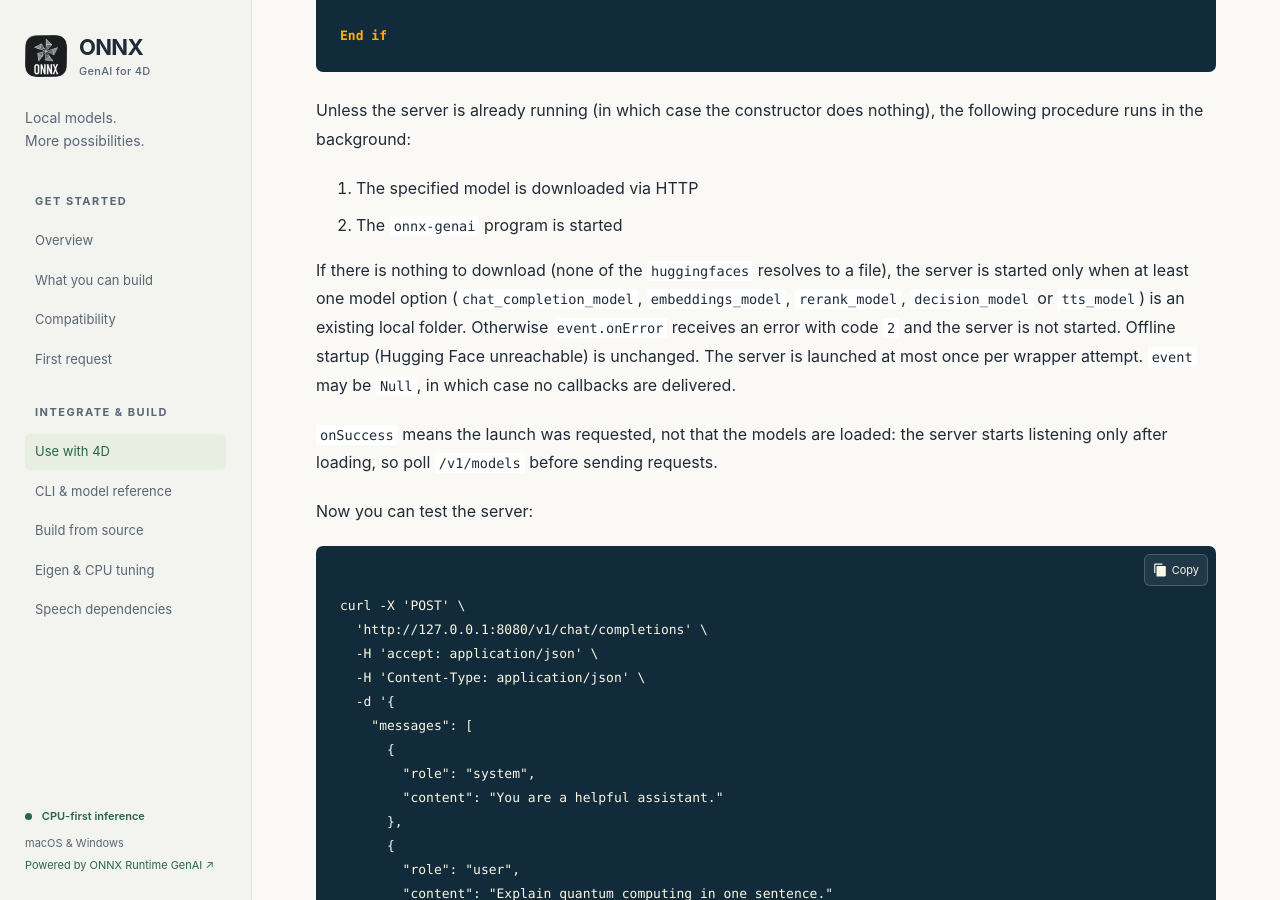
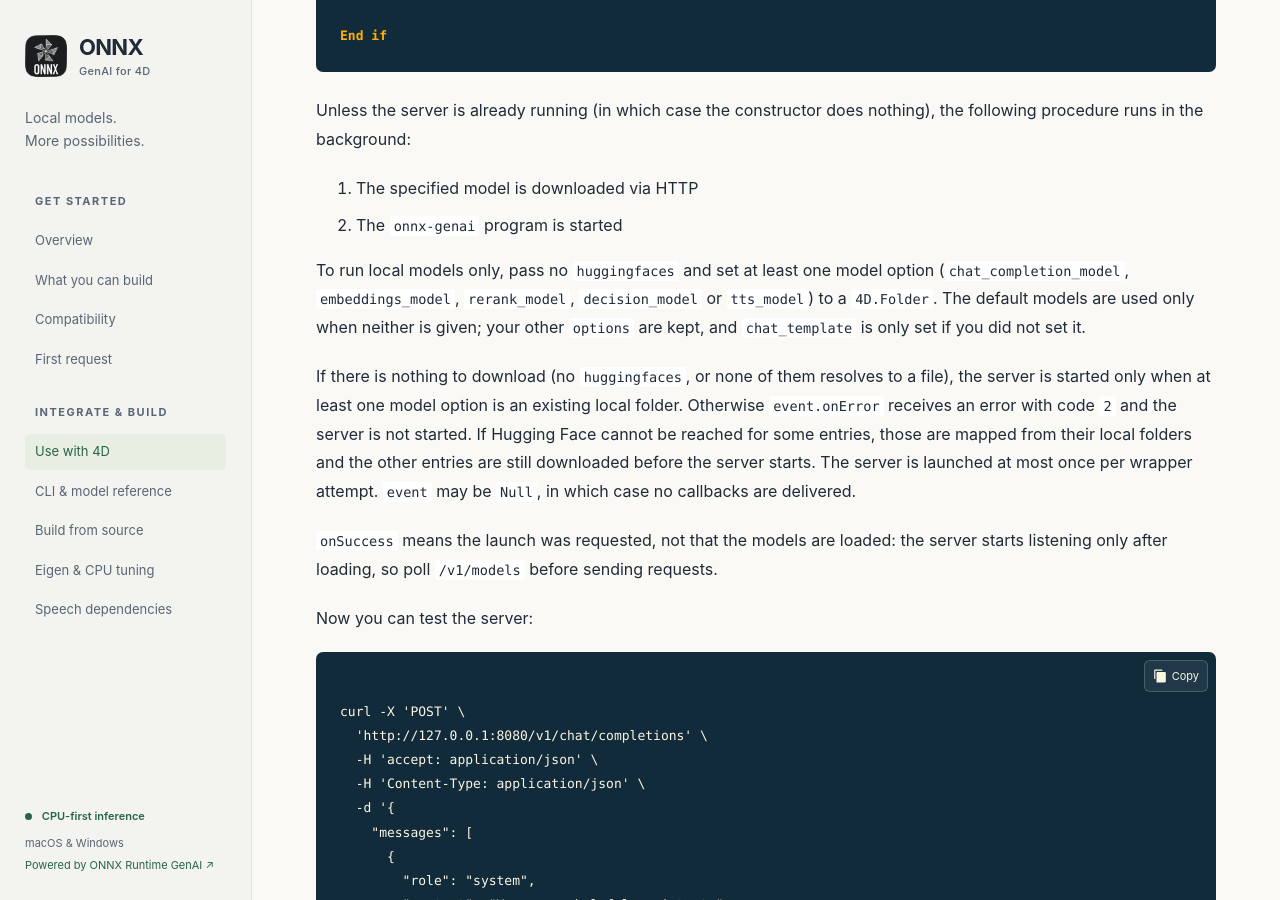
Before and after one commit to miyako/onnx-genai, a Jekyll site: the page built from guide.md, in a window 1280 px wide and 900 px high, scrolled down 2495 px. Built offline with Jekyll 4.4.1, drawn with Linux system fonts in a browser that asks for light colours.

Commit message:
Keep caller options, download online entries when others are offline, track downloads per destination
- ONNX: with no huggingfaces, use only the local model folders given in
  options; otherwise add the defaults without discarding caller options or
  an explicit chat_template
- _Model: still download resolvable entries when another entry is offline;
  start() waits while downloads are pending
- _models: give each destination a downloadId so files sharing an OID no
  longer complete each other; ignore late completions

Co-authored-by: Copilot App <223556219+Copilot@users.noreply.github.com>

```diff
--- a/guide.md
+++ b/guide.md
@@ -91,7 +91,9 @@ Unless the server is already running (in which case the constructor does nothing
 1. The specified model is downloaded via HTTP
 2. The `onnx-genai` program is started
 
-If there is nothing to download (none of the `huggingfaces` resolves to a file), the server is started only when at least one model option (`chat_completion_model`, `embeddings_model`, `rerank_model`, `decision_model` or `tts_model`) is an existing local folder. Otherwise `event.onError` receives an error with code `2` and the server is not started. Offline startup (Hugging Face unreachable) is unchanged. The server is launched at most once per wrapper attempt. `event` may be `Null`, in which case no callbacks are delivered.
+To run local models only, pass no `huggingfaces` and set at least one model option (`chat_completion_model`, `embeddings_model`, `rerank_model`, `decision_model` or `tts_model`) to a `4D.Folder`. The default models are used only when neither is given; your other `options` are kept, and `chat_template` is only set if you did not set it.
+
+If there is nothing to download (no `huggingfaces`, or none of them resolves to a file), the server is started only when at least one model option is an existing local folder. Otherwise `event.onError` receives an error with code `2` and the server is not started. If Hugging Face cannot be reached for some entries, those are mapped from their local folders and the other entries are still downloaded before the server starts. The server is launched at most once per wrapper attempt. `event` may be `Null`, in which case no callbacks are delivered.
 
 `onSuccess` means the launch was requested, not that the models are loaded: the server starts listening only after loading, so poll `/v1/models` before sending requests.
 
```
Also changed, not shown: onnx-genai/Documentation/Classes/ONNX.md (+2 -2 lines), onnx-genai/Documentation/Classes/_Model.md (+5 -4 lines), onnx-genai/Documentation/Classes/_models.md (+6 -5 lines), README.md, 3 other files.
